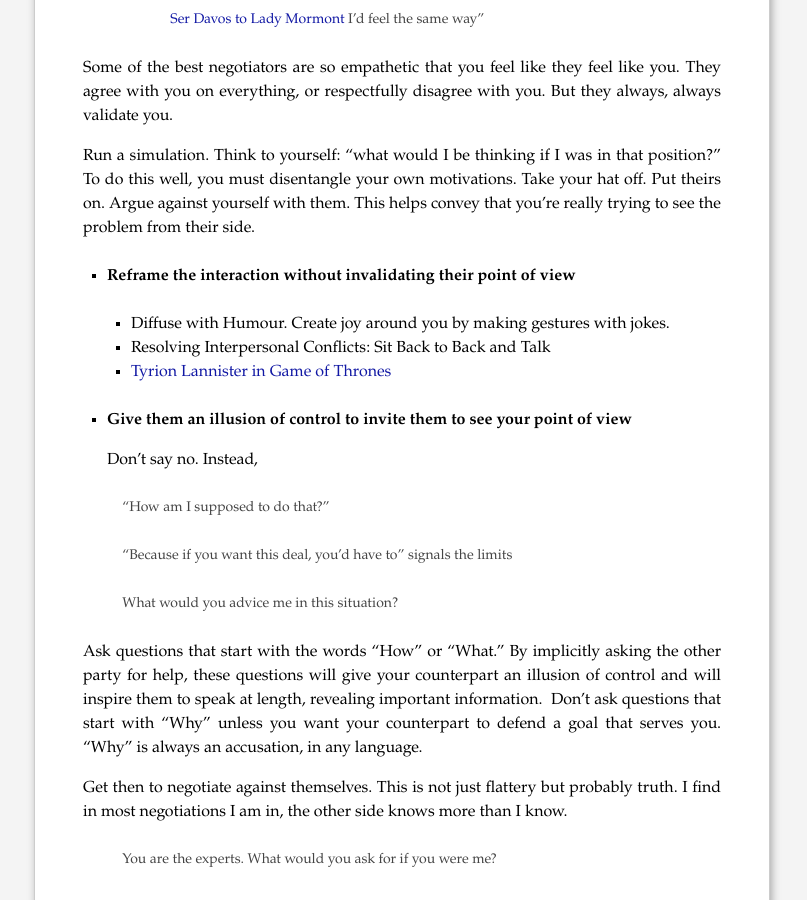
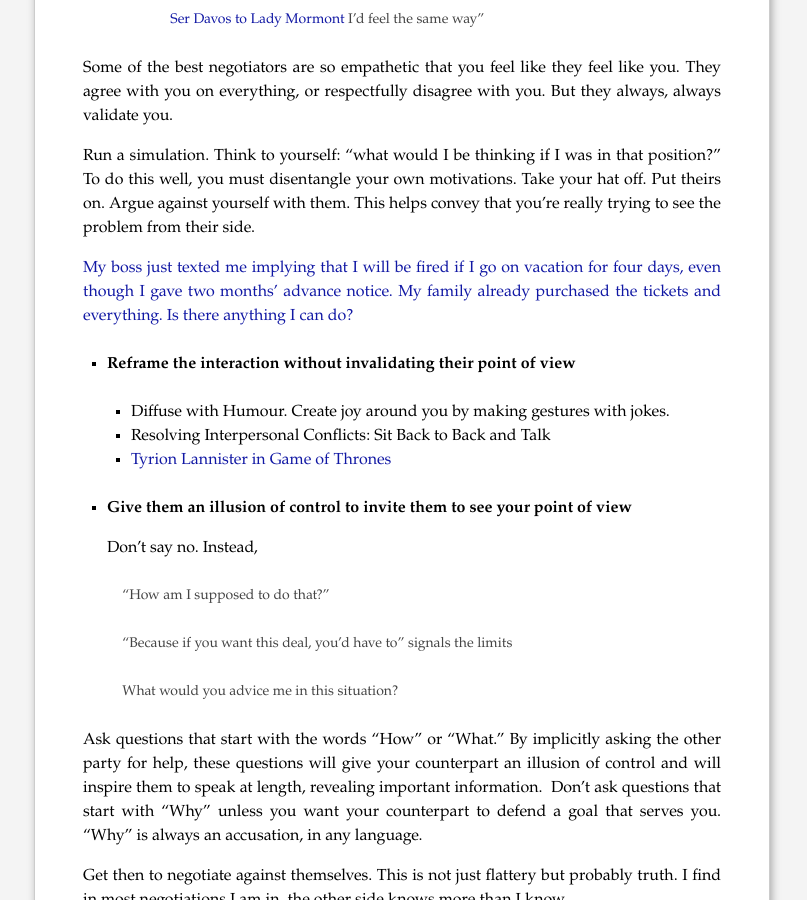
Before and after one commit to piyushahuja/piyushahuja.github.io, a Jekyll site: the page built from _posts/guides/2019-02-02-persuasion.md, in a window 1280 px wide and 900 px high, scrolled down 6124 px. Shown: the whole window, without its empty margins (238-1045 px from the left). Built offline with Jekyll 4.4.1, drawn with Linux system fonts in a browser that asks for light colours; comment, search, counter and statistics services are not loaded.

Commit message:
auto deployed

```diff
--- a/_posts/guides/2019-02-02-persuasion.md
+++ b/_posts/guides/2019-02-02-persuasion.md
@@ -160,6 +160,8 @@ Reciprocation. Reciprocation  explains why free samples can be so effective. Peo
 Some of the best negotiators are so empathetic that you feel like they feel like you. They agree with you on everything, or respectfully disagree with you. But they always, always validate you.
 
 Run a simulation. Think to yourself: “what would I be thinking if I was in that position?” To do this well, you must disentangle your own motivations. Take your hat off. Put theirs on. Argue against yourself with them. This helps convey that you’re really trying to see the problem from their side.
+
+[My boss just texted me implying that I will be fired if I go on vacation for four days, even though I gave two months’ advance notice. My family already purchased the tickets and everything. Is there anything I can do?](https://www.quora.com/My-boss-just-texted-me-implying-that-I-will-be-fired-if-I-go-on-vacation-for-four-days-even-though-I-gave-two-months-advance-notice-My-family-already-purchased-the-tickets-and-everything-Is-there-anything-I-can-do/answer/Dushka-Zapata?ch=10&share=14022d92&srid=3HW0)
 
 - **Reframe the interaction without invalidating their point of view**
     * Diffuse with Humour. Create joy around you by making gestures with jokes.
```
